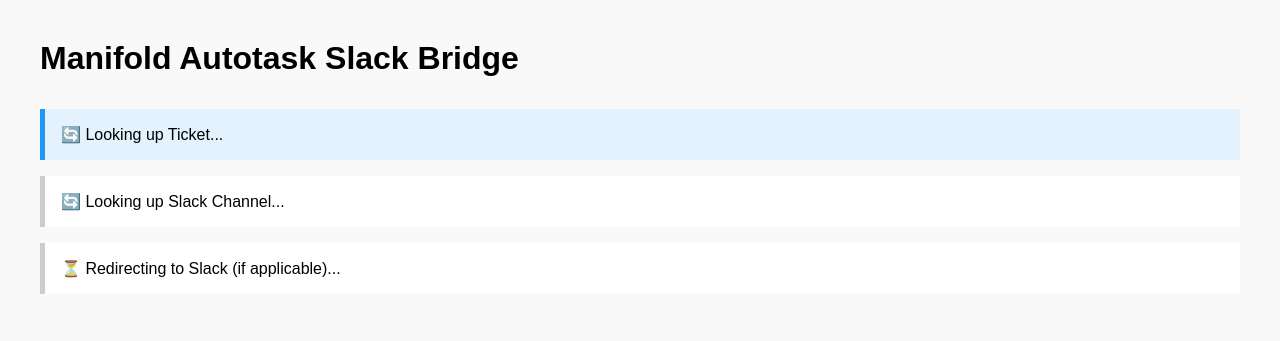
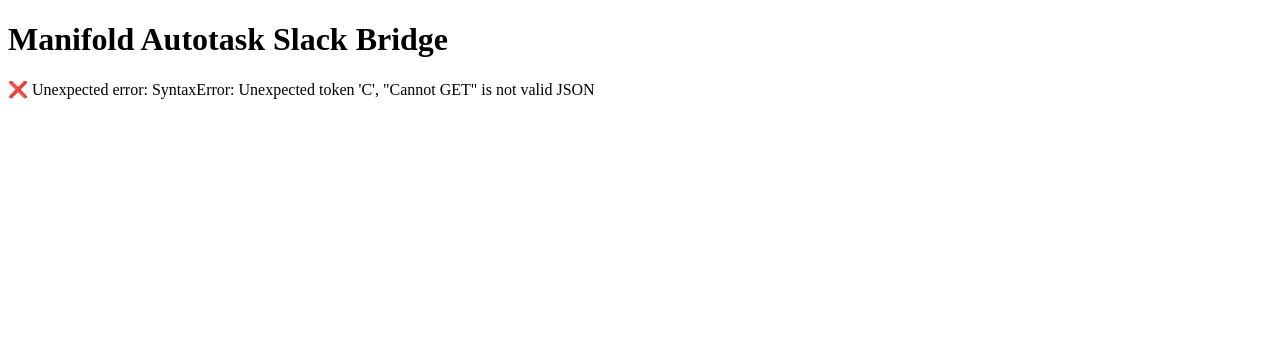
Before and after one commit to TechCollective/manifold, a Python web app: template src/manifold_web/templates/flows/livelink_preview.html in a window 1280 px wide. Shown: the top 341 px of the page. Run offline with Jinja, Linux system fonts and the light colour scheme; the template is opened without the code that fills it, so the values that code supplies are empty.

Commit message:
Updated Slack Bridge

```diff
--- a/src/manifold_web/templates/flows/livelink_preview.html
+++ b/src/manifold_web/templates/flows/livelink_preview.html
@@ -1,84 +1,44 @@
 <!DOCTYPE html>
-<html lang="en">
+<html>
   <head>
-  <meta charset="UTF-8">
     <title>Manifold Autotask Slack Bridge</title>
-  <meta name="viewport" content="width=device-width, initial-scale=1">
-  <style>
-    body { font-family: sans-serif; padding: 2rem; background: #f9f9f9; }
-    .title { font-size: 2rem; font-weight: bold; margin-bottom: 2rem; }
-    .step { padding: 1rem; margin-bottom: 1rem; background: #fff; border-left: 5px solid #ccc; }
-    .complete { border-color: #4caf50; background: #e8f5e9; }
-    .in-progress { border-color: #2196f3; background: #e3f2fd; }
-    .failed { border-color: #f44336; background: #ffebee; }
-    code { background: #eee; padding: 2px 4px; }
-  </style>
-</head>
-<body>
-  <div class="title">Manifold Autotask Slack Bridge</div>
-
-  <div id="steps">
-    <div id="step1" class="step in-progress">🔄 Looking up Ticket...</div>
-    <div id="step2" class="step">🔄 Looking up Slack Channel...</div>
-    <div id="step3" class="step">⏳ Redirecting to Slack (if applicable)...</div>
-  </div>
-
+    <meta charset="utf-8" />
     <script>
-    async function runFlow() {
-      const params = new URLSearchParams(window.location.search);
-      const ticketID = params.get("ticketID");
-      const integrationID = {{ integration_id }};
-      const step1 = document.getElementById("step1");
-      const step2 = document.getElementById("step2");
-      const step3 = document.getElementById("step3");
-
-      console.log("Starting LiveLink Flow", { integrationID, ticketID });
+      async function startWorkflow() {
+        const url = new URL(window.location.href);
+        const apiUrl = `/flows/api/livelink/${url.pathname.split("/").pop()}${url.search}`;
 
         try {
-        const response = await fetch(`/flows/api/livelink/${integrationID}?ticketID=${ticketID}`);
-        console.log("Response status:", response.status);
-
+          const response = await fetch(apiUrl);
           const data = await response.json();
-        console.log("API Response:", data);
-
-        const { ticket, slack_id, slack_error } = data;
 
           if (data.error) {
-          step1.className = "step failed";
-          step1.textContent = `❌ ${data.error}`;
+            document.getElementById("status").innerText = `❌ ${data.error}`;
             return;
           }
 
-        step1.className = "step complete";
-        step1.innerHTML = `✅ Ticket Found: <code>${ticket.ticketNumber}</code><br>${ticket.description}`;
-
-        if (slack_error) {
-          step2.className = "step failed";
-          step2.textContent = `❌ Slack Error: ${slack_error}`;
+          if (data.slack_error) {
+            document.getElementById("status").innerText = `❌ Slack Error: ${data.slack_error}`;
             return;
           }
 
-        if (slack_id) {
-          step2.className = "step complete";
-          step2.innerHTML = `✅ Slack Channel ID Found: <code>${slack_id}</code>`;
-          step3.className = "step in-progress";
-          step3.textContent = "🔄 Redirecting now...";
-          window.location.href = `https://slack.com/app_redirect?channel=${slack_id}`;
-        } else {
-          step2.className = "step failed";
-          step2.textContent = "⚠️ No Slack Channel ID found in Autotask or Slack.";
-          step3.className = "step failed";
-          step3.textContent = "❌ Cannot redirect.";
+          if (data.slack_id) {
+            document.getElementById("status").innerText = "✅ Slack channel found. Redirecting…";
+            window.location.href = `https://slack.com/app_redirect?channel=${data.slack_id}`;
+            return;
           }
 
+          document.getElementById("status").innerText = "⚠️ No Slack channel found or created.";
         } catch (err) {
-        console.error("Fetch failed:", err);
-        step1.className = "step failed";
-        step1.textContent = "❌ Network error while contacting server.";
+          document.getElementById("status").innerText = `❌ Unexpected error: ${err}`;
         }
       }
 
-    runFlow();
+      window.onload = startWorkflow;
     </script>
+  </head>
+  <body>
+    <h1>Manifold Autotask Slack Bridge</h1>
+    <p id="status">🔄 Starting lookup…</p>
   </body>
 </html>
```
Also changed, not shown: src/manifold_web/flows/route.py (+24 -21 lines), src/manifold_web/routes/auth.py (+4 -3 lines). Lines whose indentation alone changed are shown as unchanged.
